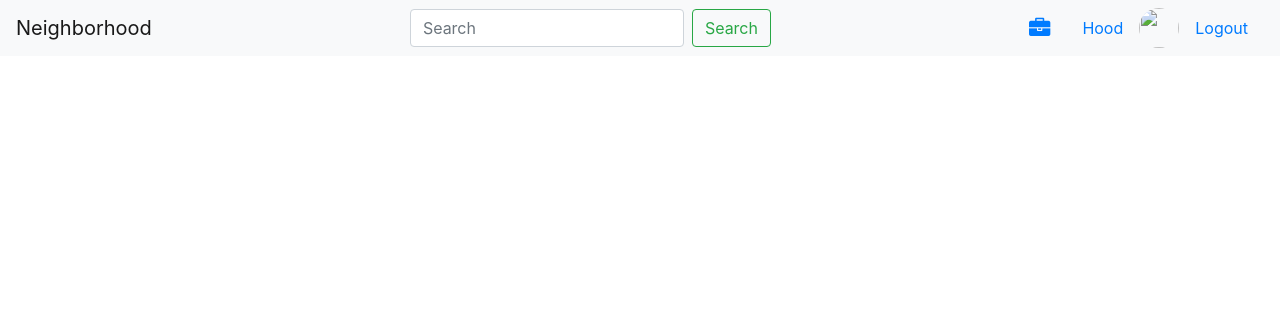
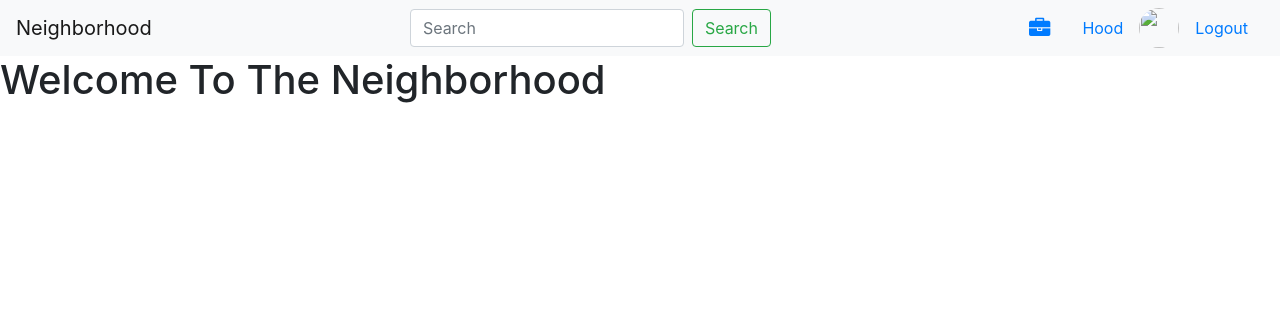
Before and after one commit to clarametto/Neighbor-Hood, a Django app: page / in a window 1280 px wide. Shown: the top 316 px of the page. Run offline with Django 3.2, Linux system fonts and the light colour scheme; the visitor is signed in with stand-in values (Sample User, id 1); data comes from the database, SQL or seed files in the repository; some libraries are stand-ins or nearby versions.

Commit message:
add text on the home page

```diff
--- a/hood/templates/index.html
+++ b/hood/templates/index.html
@@ -1,4 +1,7 @@
 {%extends 'base.html'%}
 {% block content %}
 {{block.super}}
+<div class="landing">
+  <h1>Welcome To The Neighborhood</h1>
+</div>
 {% endblock %}
```
